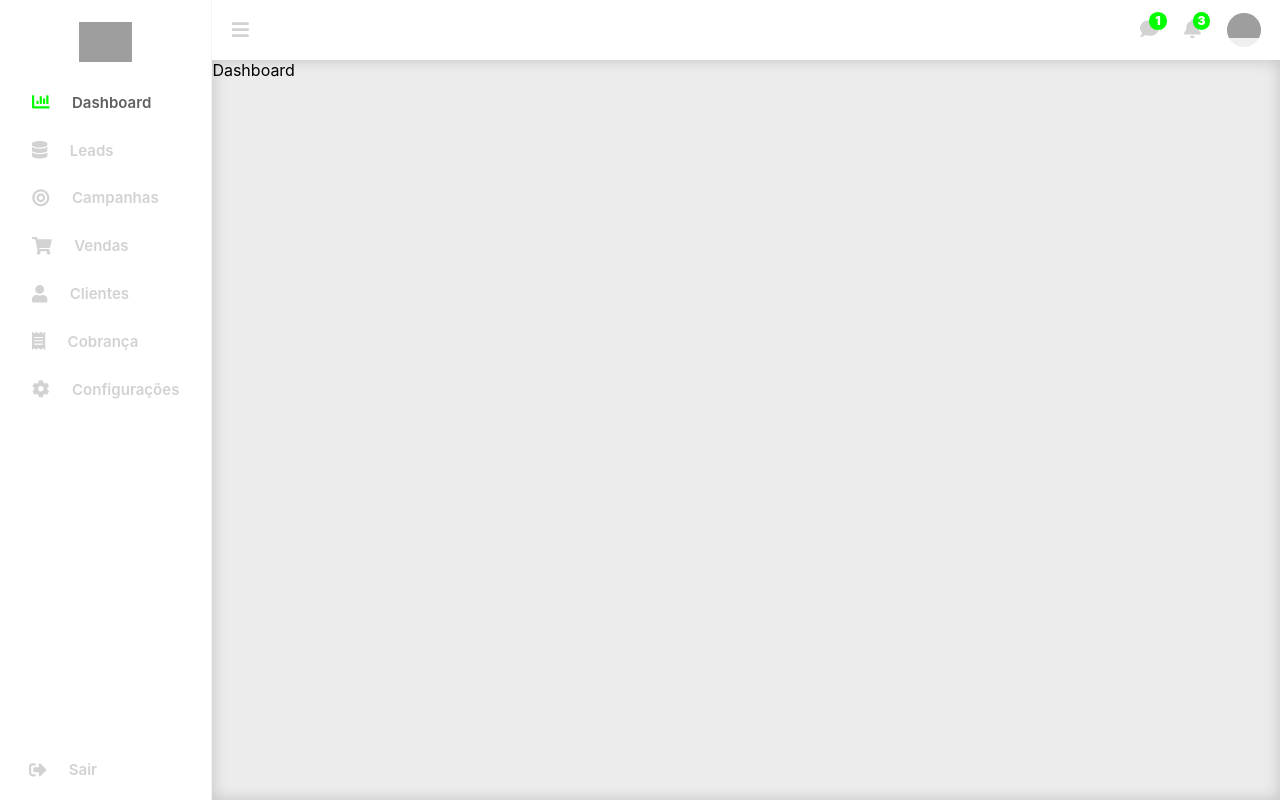
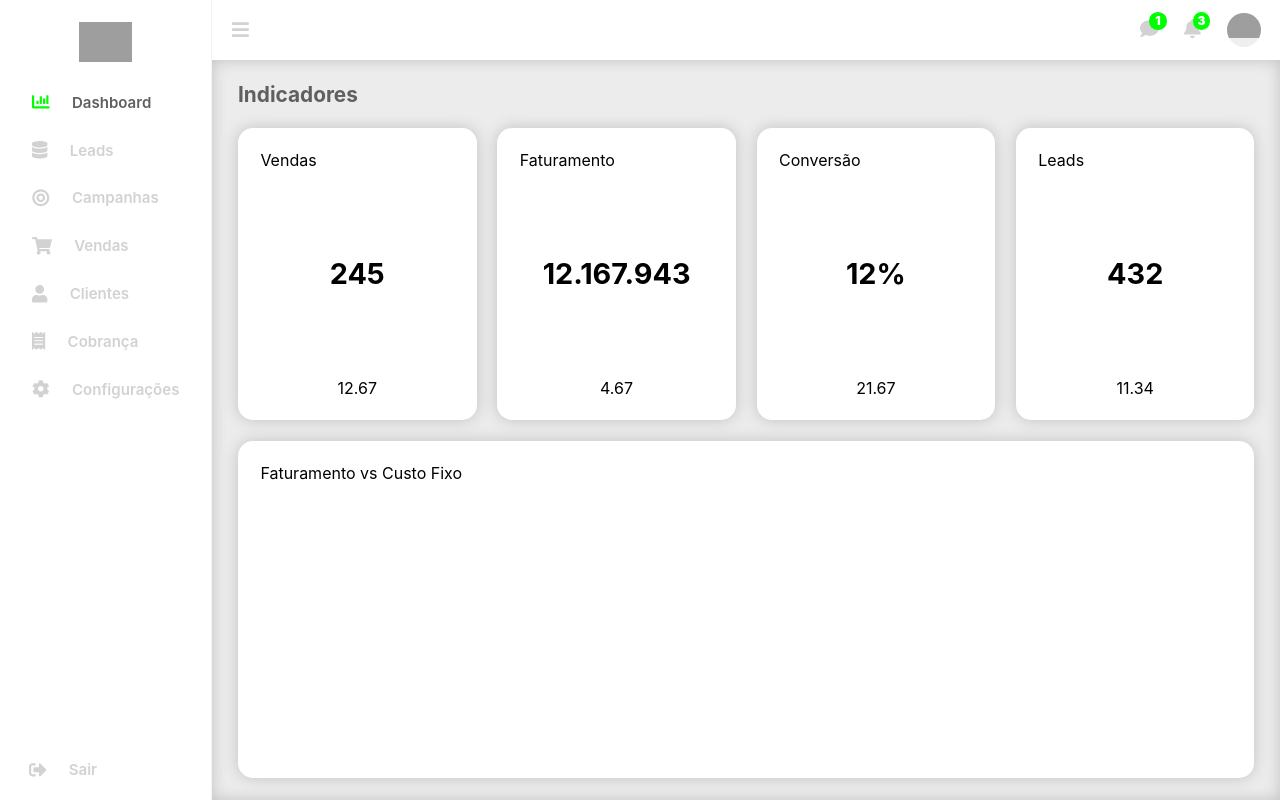
Before and after one commit to MuriloSilvani/paytient, a React (Create React App) app: page / in a window 1280 px wide. Built offline with nearby package versions, Linux system fonts and the light colour scheme; grey boxes are pictures that could not be loaded.

Commit message:
wip dashboard

```diff
--- /dev/null
+++ b/src/assets/style/commom.js
@@ -0,0 +1,32 @@
+import styled from 'styled-components'
+
+const PageBox = styled.div`
+  display: flex;
+  flex-direction: column;
+  padding: 1.4rem 1.6rem;
+  gap: 1.3rem;
+  flex: 1;
+`
+
+const PageTitle = styled.span`
+  font-size: 1.3rem;
+  font-weight: 700;
+  color: #5f5f5f;
+`
+
+const Card = styled.div`
+  display: flex;
+  flex-direction: column;
+  box-sizing: border-box;
+  padding: 1.4rem;
+  background: #fff;
+  border-radius: 15px;
+  flex: 1;
+  box-shadow: 0 0 15px #c1c1c1;
+`
+
+export {
+  PageBox,
+  PageTitle,
+  Card
+}
--- a/src/pages/Dashboard/index.js
+++ b/src/pages/Dashboard/index.js
@@ -1,8 +1,80 @@
+import {
+  PageBox,
+  PageTitle,
+  Card
+} from '../../assets/style/commom'
+
+import {
+  ChartGrid,
+  TitleView,
+  TitleIcon,
+  TitleText,
+  DataView,
+  TextValue,
+  TextDiff
+} from './style'
+
 const Dashboard = () => {
   return (
-    <div>
-      Dashboard
-    </div>
+    <PageBox>
+      <PageTitle>
+        Indicadores
+      </PageTitle>
+
+      <ChartGrid column>
+        <ChartGrid>
+          {
+            [{
+              title: 'Vendas',
+              value: '245',
+              diff: 12.67
+            }, {
+              title: 'Faturamento',
+              value: '12.167.943',
+              diff: 4.67
+            }, {
+              title: 'Conversão',
+              value: '12%',
+              diff: 21.67
+            }, {
+              title: 'Leads',
+              value: '432',
+              diff: 11.34
+            }].map(card => (
+              <Card>
+                <TitleView>
+                  <TitleIcon />
+                  <TitleText>
+                    {card.title}
+                  </TitleText>
+                </TitleView>
+
+                <DataView>
+                  <TextValue>
+                    {card.value}
+                  </TextValue>
+
+                  <TextDiff>
+                    {card.diff}
+                  </TextDiff>
+                </DataView>
+              </Card>
+            ))
+          }
+        </ChartGrid>
+
+        <Card>
+          <TitleView>
+            <TitleIcon />
+            <TitleText>
+              Faturamento vs Custo Fixo
+            </TitleText>
+          </TitleView>
+
+        </Card>
+      </ChartGrid>
+
+    </PageBox>
   )
 }
 
--- /dev/null
+++ b/src/pages/Dashboard/style.js
@@ -0,0 +1,53 @@
+import styled from 'styled-components'
+import { FontAwesomeIcon } from '@fortawesome/react-fontawesome'
+
+const ChartGrid = styled.div`
+  display: flex;
+  gap: 1.3rem;
+  flex-direction: ${props => props.column ? 'column' : 'row'};
+  flex: 1;
+`
+
+const TitleView = styled.div`
+  display: flex;
+  align-itens: center;
+`
+
+const TitleIcon = styled(FontAwesomeIcon)`
+`
+
+const TitleText = styled.span`
+
+`
+
+const DataView = styled.div`
+  flex: 1;
+  height: 100%;
+  display: flex;
+  flex-direction: column;
+`
+
+const TextValue = styled.div`
+  flex: 1;
+  display: flex;
+  align-items: center;
+  justify-content: center;
+  font-size: 1.8rem;
+  font-weight: 700;
+`
+
+const TextDiff = styled.div`
+  display: flex;
+  align-items: center;
+  justify-content: center;
+`
+
+export {
+  ChartGrid,
+  TitleView,
+  TitleIcon,
+  TitleText,
+  DataView,
+  TextValue,
+  TextDiff
+}
```
